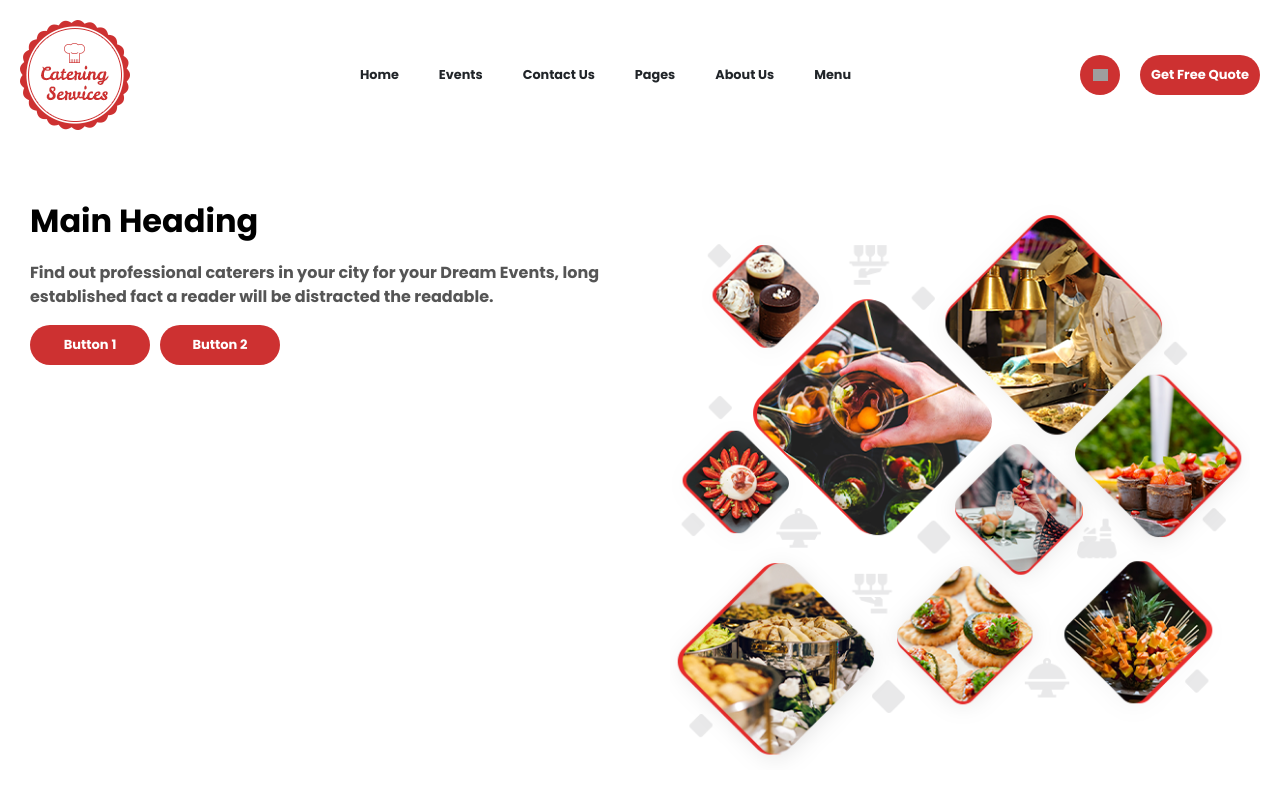
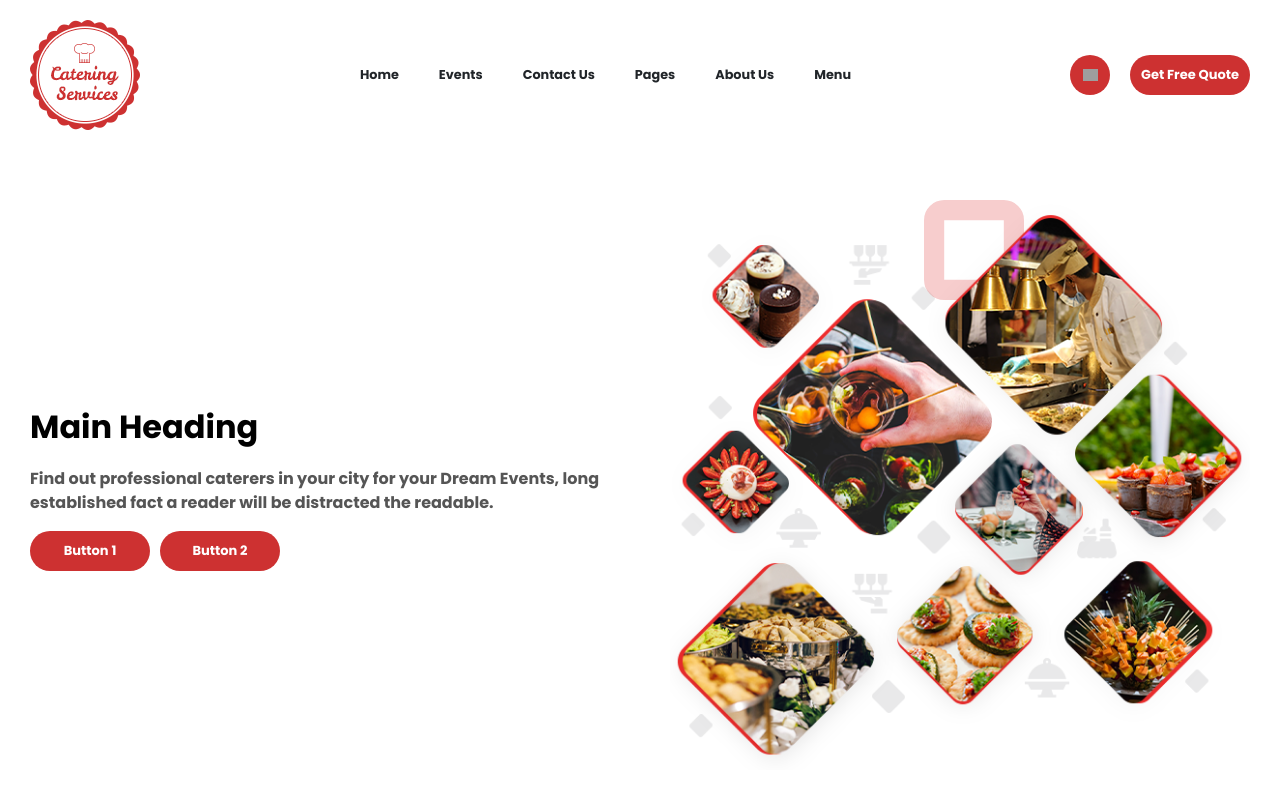
Before and after one commit to shreshth800/caterersnearme-deploy, a website built with Vite: page index.html in a window 1280 px wide. Built offline with nearby package versions, Linux system fonts and the light colour scheme; some packages are replaced by stand-ins of ours; grey boxes are pictures that could not be loaded.

Commit message:
SVG Addition and Some Styling Changes

```diff
--- a/index.html
+++ b/index.html
@@ -37,6 +37,7 @@
         <a class="button" href=""> Get Free Quote </a>
       </div>
     </nav>
+    <img class="polygon" src="/Rectangle 1.svg" alt="svg" />
     <section class="content-section">
       <div class="content-left">
         <h2>Main Heading</h2>
--- a/src/style.css
+++ b/src/style.css
@@ -24,7 +24,7 @@ body {
   align-items: center;
   height: var(--nav-height);
 
-  padding: 0 20px;
+  padding: 30px;
 }
 
 .search {
@@ -121,7 +121,7 @@ body {
   height: 30px;
 }
 
-@media (max-width: 800px) {
+@media (max-width: 900px) {
   .nav {
     align-items: center;
   }
@@ -142,17 +142,35 @@ body {
   }
 }
 
+.polygon {
+  position: absolute;
+  top: 25%;
+  right: 20%;
+  z-index: -1;
+  width: 100px;
+  animation: rotate 10s linear infinite;
+}
+
+@keyframes rotate {
+  from {
+    transform: rotate(0deg);
+  }
+  to {
+    transform: rotate(360deg);
+  }
+}
+
 .content-section {
   display: flex;
 
   justify-content: space-between;
-  align-items: stretch;
+  align-items: center;
   padding: 20px;
 }
 
 .content-left {
   flex: 1;
-  width: calc(60% - 20px); /* 50% width minus padding */
+  width: calc(60% - 20px);
   padding: 0 10px;
 }
 
@@ -180,7 +198,6 @@ body {
 }
 
 .content-right {
-  flex: 1;
   max-width: calc(50% - 20px); /* 50% width minus padding */
   padding: 0 10px;
   margin-top: 20px;
@@ -196,6 +213,7 @@ body {
   .content-left,
   .content-right {
     max-width: 100%;
+    min-width: 60%;
   }
 
   .content-left,
@@ -206,4 +224,8 @@ body {
   .content-right {
     margin-top: 0;
   }
+  .buttons {
+    flex-direction: column;
+    gap: 10px;
+  }
 }
```
Also changed, not shown: public/Rectangle 1.svg (added).
